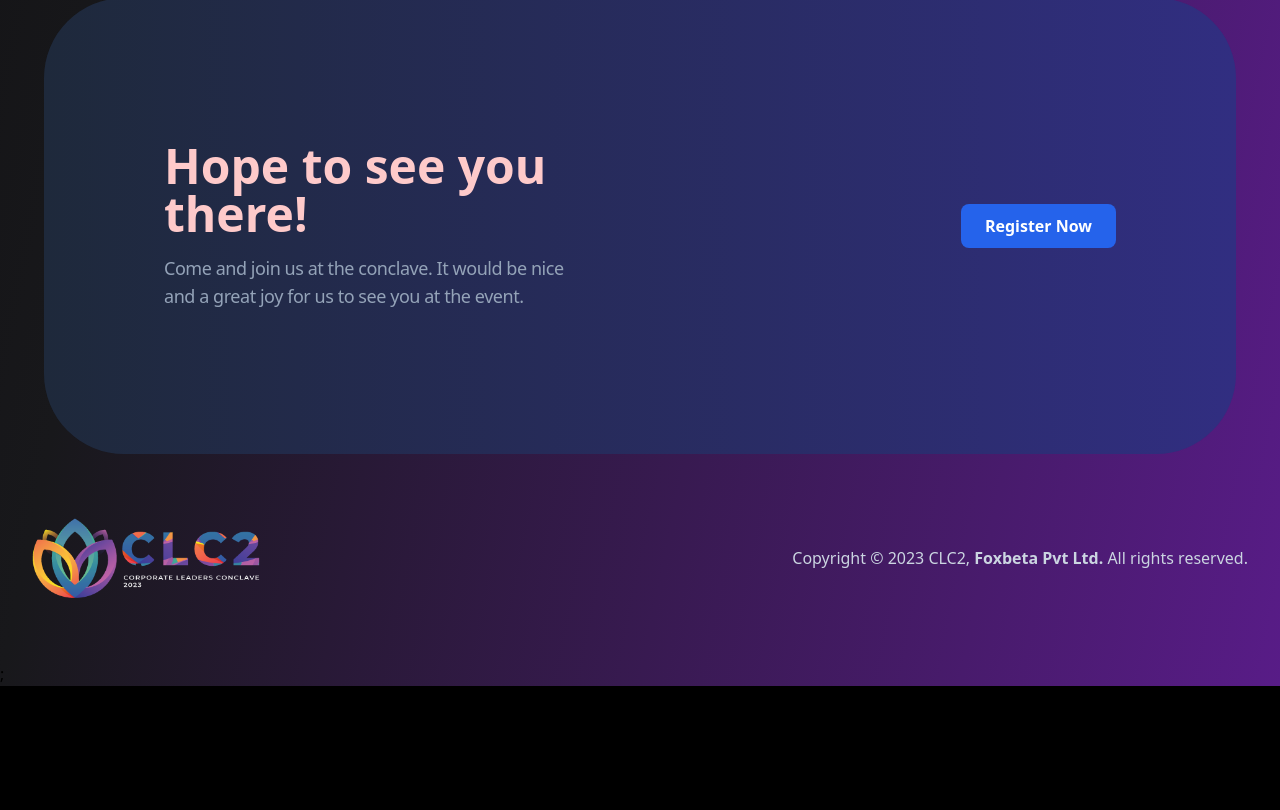
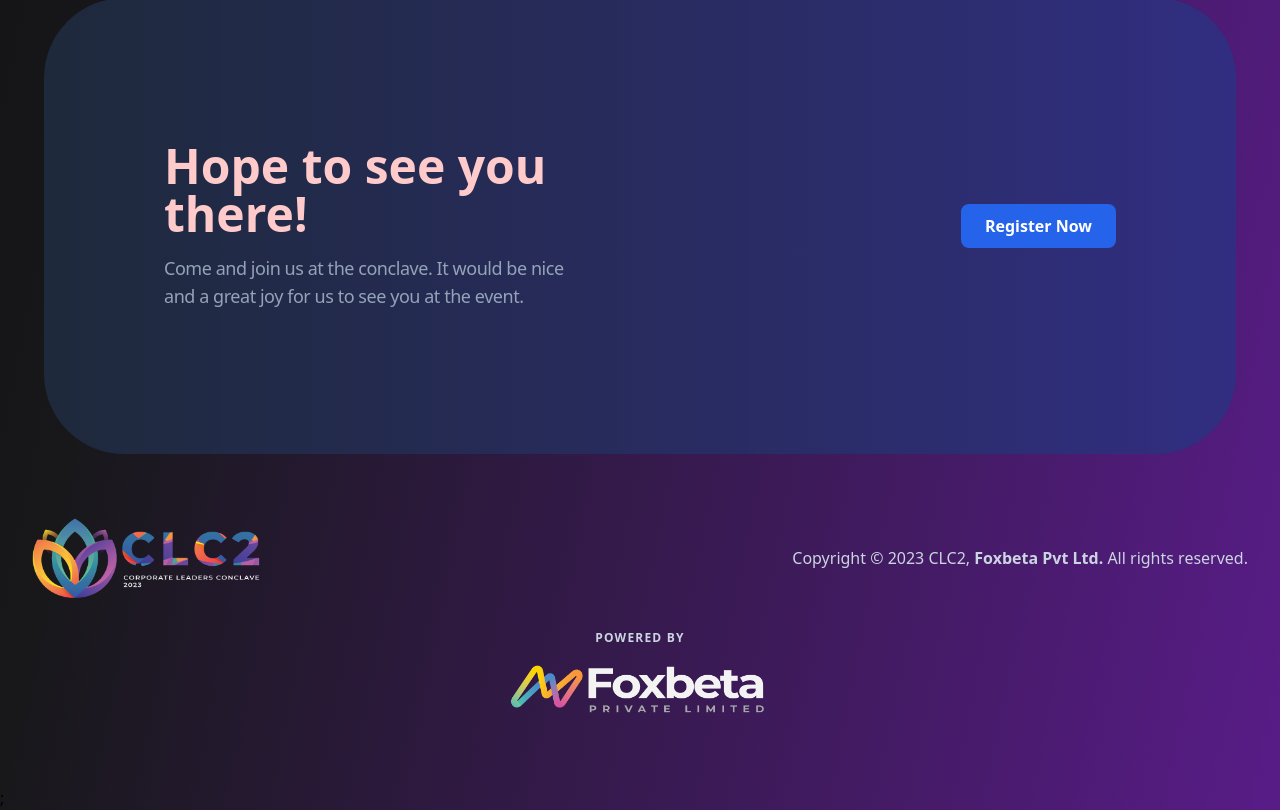
Before and after one commit to johnbasx/clc2, a Next.js app: page / in a window 1280 px wide. Shown: the part 5604-6414 px from the top of the page. Before the commit the page ends 6290 px from the top, so only its background shows below. Built offline with nearby package versions, Linux system fonts and the light colour scheme.

Commit message:
added: foxbeta logo in footer

```diff
--- a/components/Footer.tsx
+++ b/components/Footer.tsx
@@ -1,5 +1,7 @@
 import { Container } from "@components/Container";
 import { Logo } from "@components/Logo";
+import Image from "next/image";
+import foxbetaLogoLight from "@images/foxbeta-w.png";
 
 export function Footer() {
   return (
@@ -12,6 +14,22 @@ export function Footer() {
           reserved.
         </p>
       </Container>
+      <Container className='flex items-center justify-center mt-8'>
+        <div className='space-y-3 text-center text-slate-300'>
+          <h5 className='text-xs font-semibold tracking-widest uppercase'>
+            Powered by
+          </h5>
+          <div>
+            <Image
+              alt='Foxbeta Pvt Ltd'
+              src={foxbetaLogoLight}
+              className='w-auto h-16 md:h-18 drop-shadow-3xl'
+              unoptimized
+              priority
+            />
+          </div>
+        </div>
+      </Container>
     </footer>
   );
 }
```
Also changed, not shown: public/images/foxbeta-w.png (added).
